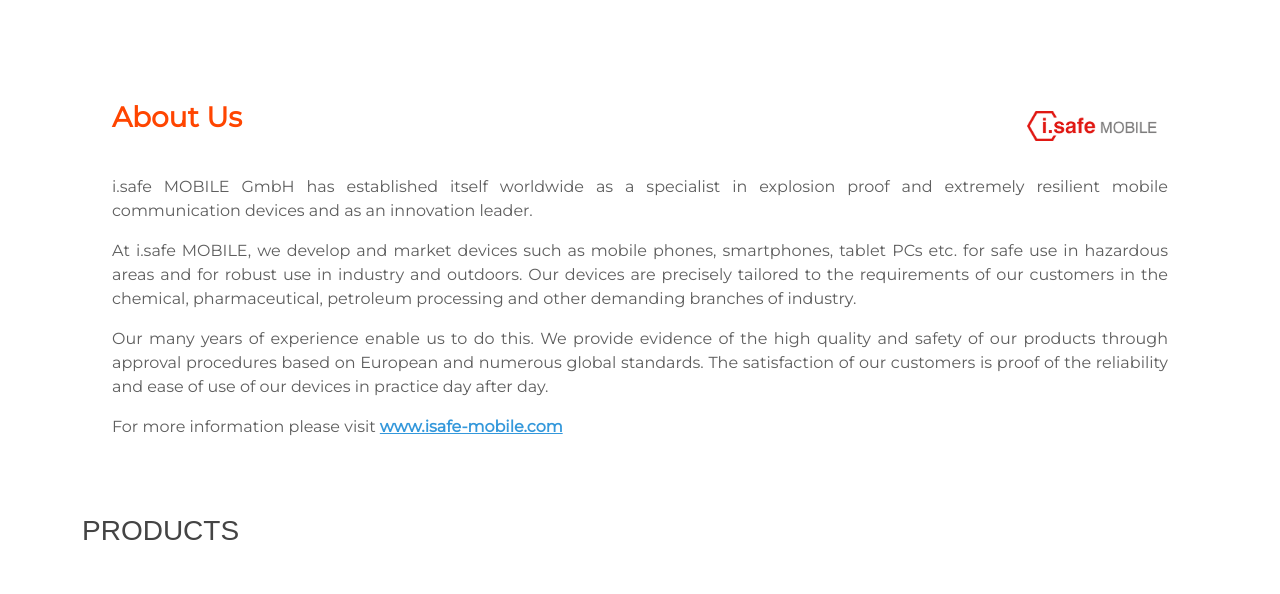
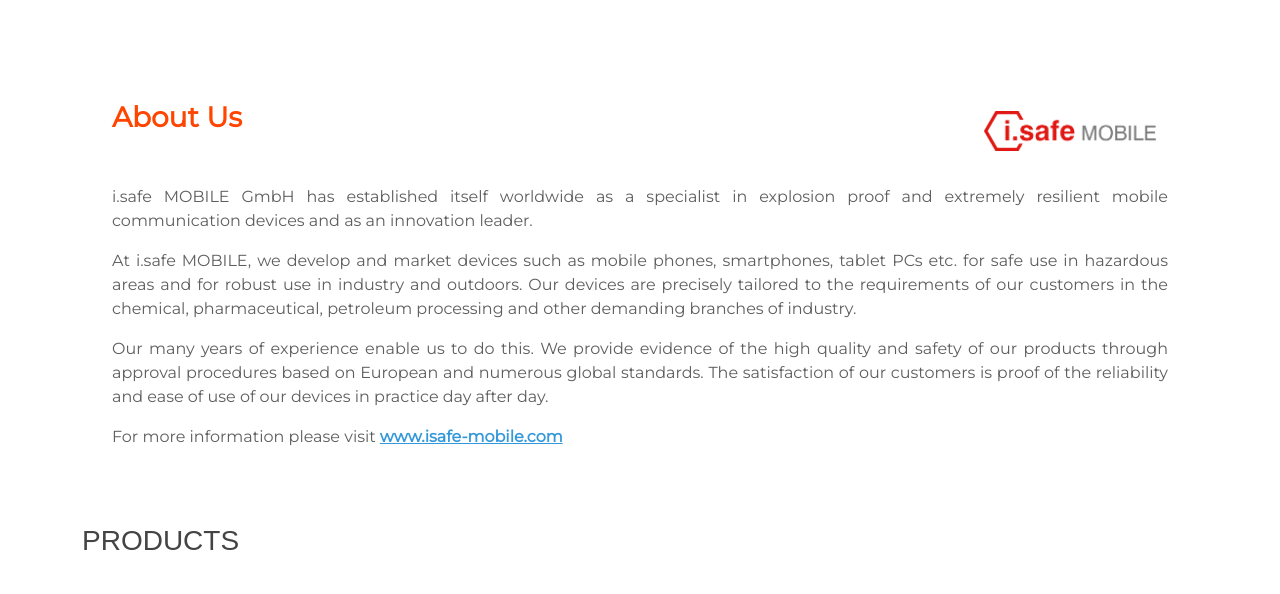
Before and after one commit to Akash-Dilip-Kumbhar/GlobalTechIndia, a plain HTML site: page iSafe.html in a window 1280 px wide. Shown: the part 1070-1664 px from the top of the page. Drawn offline with nearby package versions, Linux system fonts and the light colour scheme.

Commit message:
Isafe manu Updated

```diff
--- a/iSafe.html
+++ b/iSafe.html
@@ -57,7 +57,7 @@
 
     .icon-box img {
       max-width: 100%;
-      max-height: 30px;
+      max-height: 40px;
     }
 
     .icon-title {
```
